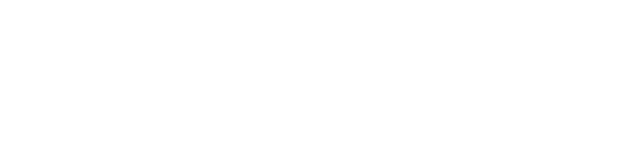
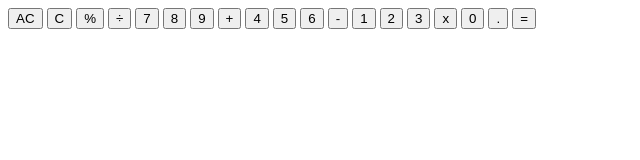
Before and after one commit to EvilTerry/calculator, a plain HTML site: page index.html in a window 1280 px wide. Shown: the whole page, without its empty margins (0-640 px from the left). Drawn offline with Linux system fonts and the light colour scheme.

Commit message:
Add buttons

```diff
--- a/index.html
+++ b/index.html
@@ -8,7 +8,34 @@
     <title>Calculator</title>
 </head>
 <body>
+    <main class="main">
+        <div class="calulator">
+            <div class="screen">
 
+            </div>
+            <div class="buttonGrid">
+                <button class="">AC</button>
+                <button class="">C</button>
+                <button class="">%</button>
+                <button class="">÷</button>
+                <button class="">7</button>
+                <button class="">8</button>
+                <button class="">9</button>
+                <button class="">+</button>
+                <button class="">4</button>
+                <button class="">5</button>
+                <button class="">6</button>
+                <button class="">-</button>
+                <button class="">1</button>
+                <button class="">2</button>
+                <button class="">3</button>
+                <button class="">x</button>
+                <button class="">0</button>
+                <button class="">.</button>
+                <button class="">=</button>
+            </div>
+        </div>
+    </main>
     <script src="javascript.js"></script>
 </body>
 </html>
```
